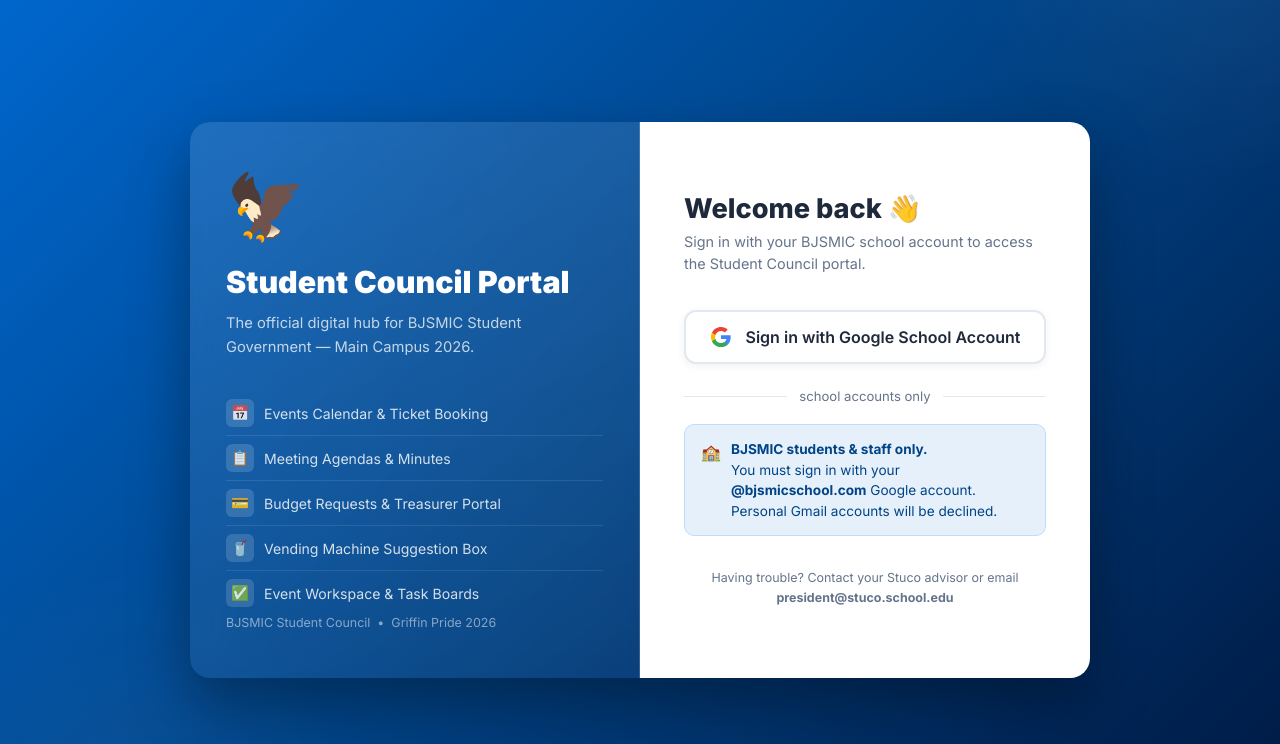
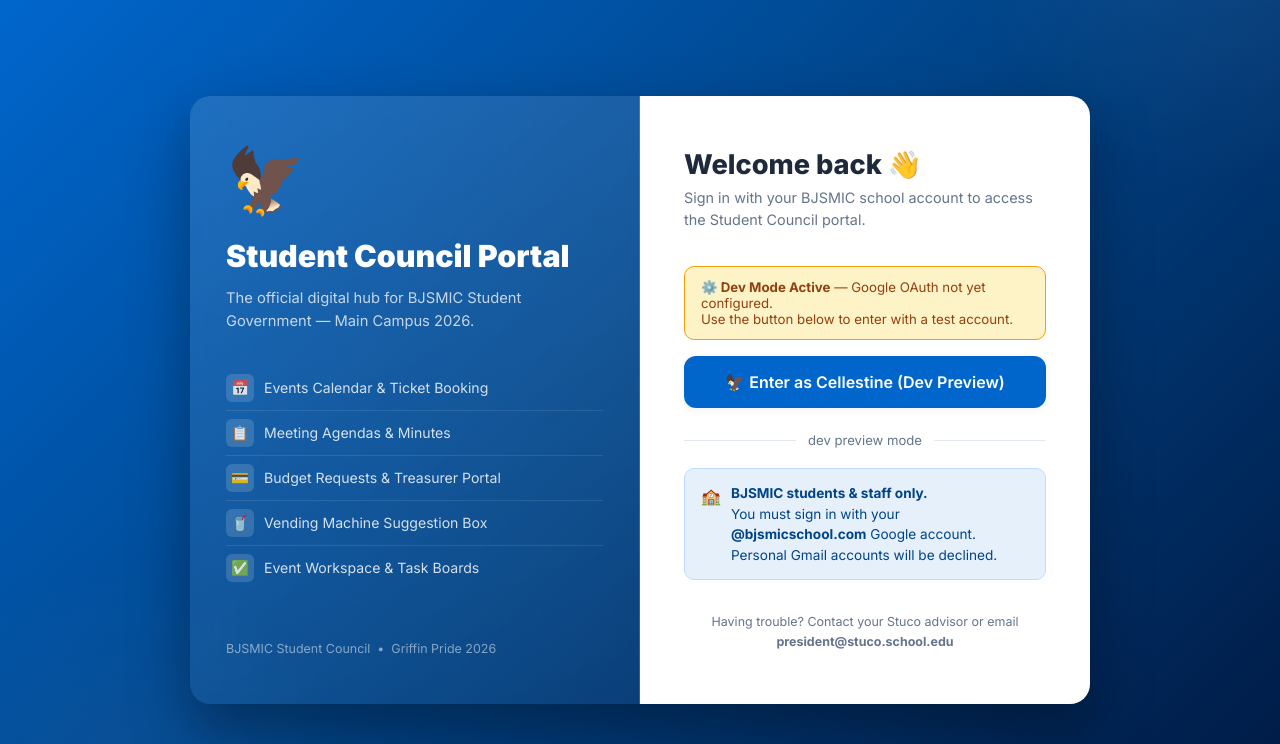
Before and after one commit to qinghuizuo-byte/Griffins-Stuco, a Flask app: page /login in a window 1280 px wide. Shown: the top 744 px of the page. Run offline with Flask 3, Linux system fonts and the light colour scheme.

Commit message:
Configure public viewing access and guest view layouts

```diff
--- a/app.py
+++ b/app.py
@@ -24,7 +24,11 @@ app.config['GOOGLE_CLIENT_SECRET'] = os.environ.get("GOOGLE_CLIENT_SECRET", "")
 # Restrict to this school domain only
 ALLOWED_DOMAIN = "bjsmicschool.com"
 
+# Dev mode: auto-enabled when Google OAuth is not configured
+DEV_MODE = not (os.environ.get("GOOGLE_CLIENT_ID") and os.environ.get("GOOGLE_CLIENT_SECRET"))
+
 os.makedirs(UPLOAD_FOLDER, exist_ok=True)
+
 
 
 def allowed_file(filename):
@@ -95,7 +99,8 @@ def login_page():
     if current_user.is_authenticated:
         return redirect(url_for('home'))
     error = request.args.get('error')
-    return render_template('login.html', error=error)
+    return render_template('login.html', error=error, dev_mode=DEV_MODE)
+
 
 
 @app.route('/auth/google')
@@ -158,6 +163,26 @@ def logout():
     active_users.pop(current_user.id, None)
     logout_user()
     return redirect(url_for('login_page'))
+
+
+@app.route('/dev-login')
+def dev_login():
+    """Dev-only bypass: auto-login as Cellestine. Disabled when Google credentials are set."""
+    if not DEV_MODE:
+        return redirect(url_for('login_page'))
+    user_id = 'dev-user-cellestine'
+    user = User(
+        user_id=user_id,
+        name='Cellestine (Dev)',
+        email='cellestine@bjsmicschool.com',
+        picture=''
+    )
+    active_users[user_id] = user
+    login_user(user, remember=True)
+    # Skip survey for dev user so you go straight to home
+    survey_completed_users.add(user_id)
+    return redirect(url_for('home'))
+
 
 
 # ==========================================
@@ -452,26 +477,26 @@ def home():
     return render_template('index.html', announcements=ANNOUNCEMENTS, members=STUCO_MEMBERS)
 
 
-# 2. Public Event Calendar & API
+# 2. Public Event Calendar & API — no login needed
 @app.route('/calendar')
-@login_required
 def public_calendar():
     return render_template('calendar.html', events=list(EVENTS.values()))
 
 
+
 @app.route('/api/events/<int:event_id>')
-@login_required
 def get_event_details(event_id):
+
     event = EVENTS.get(event_id)
     if event:
         return jsonify(event)
     return jsonify({"error": "Event not found"}), 404
 
 
-# 3. Event Workspace (To-Dos, Photo Uploads)
+# 3. Event Workspace — public view, login required to edit
 @app.route('/workspace/<int:event_id>')
-@login_required
 def event_workspace(event_id):
+
     event = EVENTS.get(event_id)
     if not event:
         return "Event workspace not found", 404
@@ -531,11 +556,11 @@ def upload_photo(event_id):
     return redirect(url_for('event_workspace', event_id=event_id))
 
 
-# 4. Meetings Hub & Agendas
+# 4. Meetings Hub — public view, login required to edit
 @app.route('/meetings')
-@login_required
 def meetings_hub():
     return render_template('meetings.html', meetings=MEETINGS)
+
 
 
 @app.route('/meetings/add', methods=['POST'])
@@ -800,8 +825,8 @@ def _avg(values):
 # ==========================================
 
 @app.route('/stats')
-@login_required
 def stats_page():
+
     sem_responses = [r for r in SURVEY_RESPONSES if r['survey_type'] == 'first_login']
     event_responses = [r for r in SURVEY_RESPONSES if r['survey_type'] == 'event']
 
--- a/templates/login.html
+++ b/templates/login.html
@@ -292,6 +292,7 @@
         </div>
         {% endif %}
 
+        {% if not dev_mode %}
         <a href="{{ url_for('google_login') }}" class="google-btn" id="google-signin-btn">
             <!-- Google Logo SVG -->
             <svg class="google-logo" viewBox="0 0 24 24" xmlns="http://www.w3.org/2000/svg">
@@ -302,8 +303,19 @@
             </svg>
             Sign in with Google School Account
         </a>
+        {% else %}
+        <!-- DEV MODE: Google OAuth not yet configured -->
+        <div style="background:#fef3c7;border:1.5px solid #f59e0b;border-radius:10px;padding:12px 16px;margin-bottom:16px;font-size:0.83rem;color:#92400e;">
+            <strong>⚙️ Dev Mode Active</strong> — Google OAuth not yet configured.<br>
+            Use the button below to enter with a test account.
+        </div>
+        <a href="{{ url_for('dev_login') }}" class="google-btn" id="google-signin-btn"
+           style="background:#0066cc;color:white;border-color:#0066cc;">
+            🦅 Enter as Cellestine (Dev Preview)
+        </a>
+        {% endif %}
 
-        <div class="divider">school accounts only</div>
+        <div class="divider">{% if dev_mode %}dev preview mode{% else %}school accounts only{% endif %}</div>
 
         <div class="school-note">
             <span class="icon">🏫</span>
--- a/templates/stats.html
+++ b/templates/stats.html
@@ -335,7 +335,11 @@
             <a href="/meetings" class="nav-link">Meetings</a>
             <a href="/budget" class="nav-link">Budget</a>
             <a href="/stats" class="nav-link active">Statistics</a>
+            {% if current_user.is_authenticated %}
             <a href="/logout" class="nav-link" style="color:#dc2626;">Sign out</a>
+            {% else %}
+            <a href="/login" class="nav-link" style="background:var(--primary);color:white;">🔑 Sign In</a>
+            {% endif %}
         </div>
     </div>
 
```
Also changed, not shown: templates/meetings.html (+26 -1 lines), templates/workspace.html (+32 -1 lines), 1 other file.
